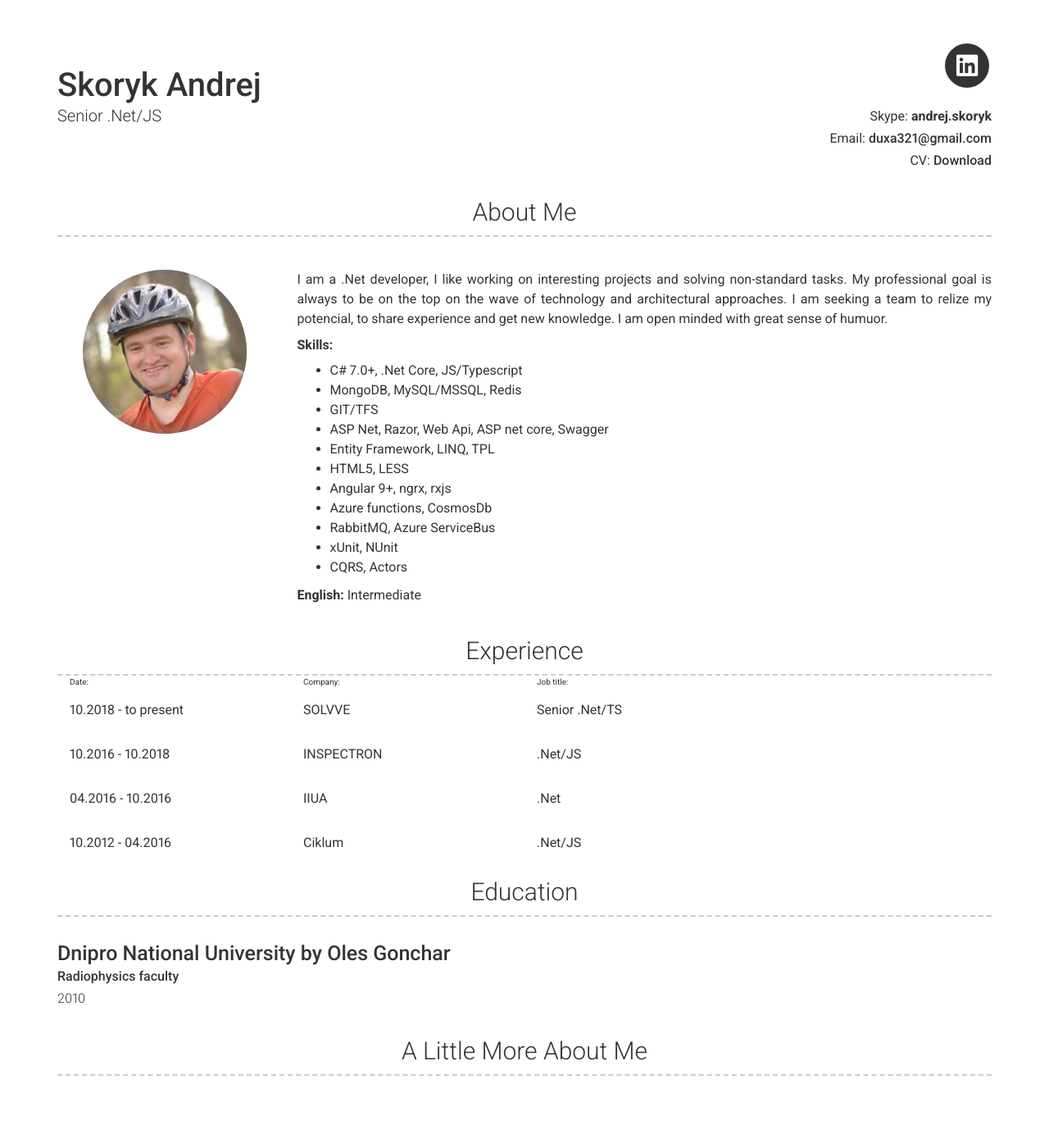
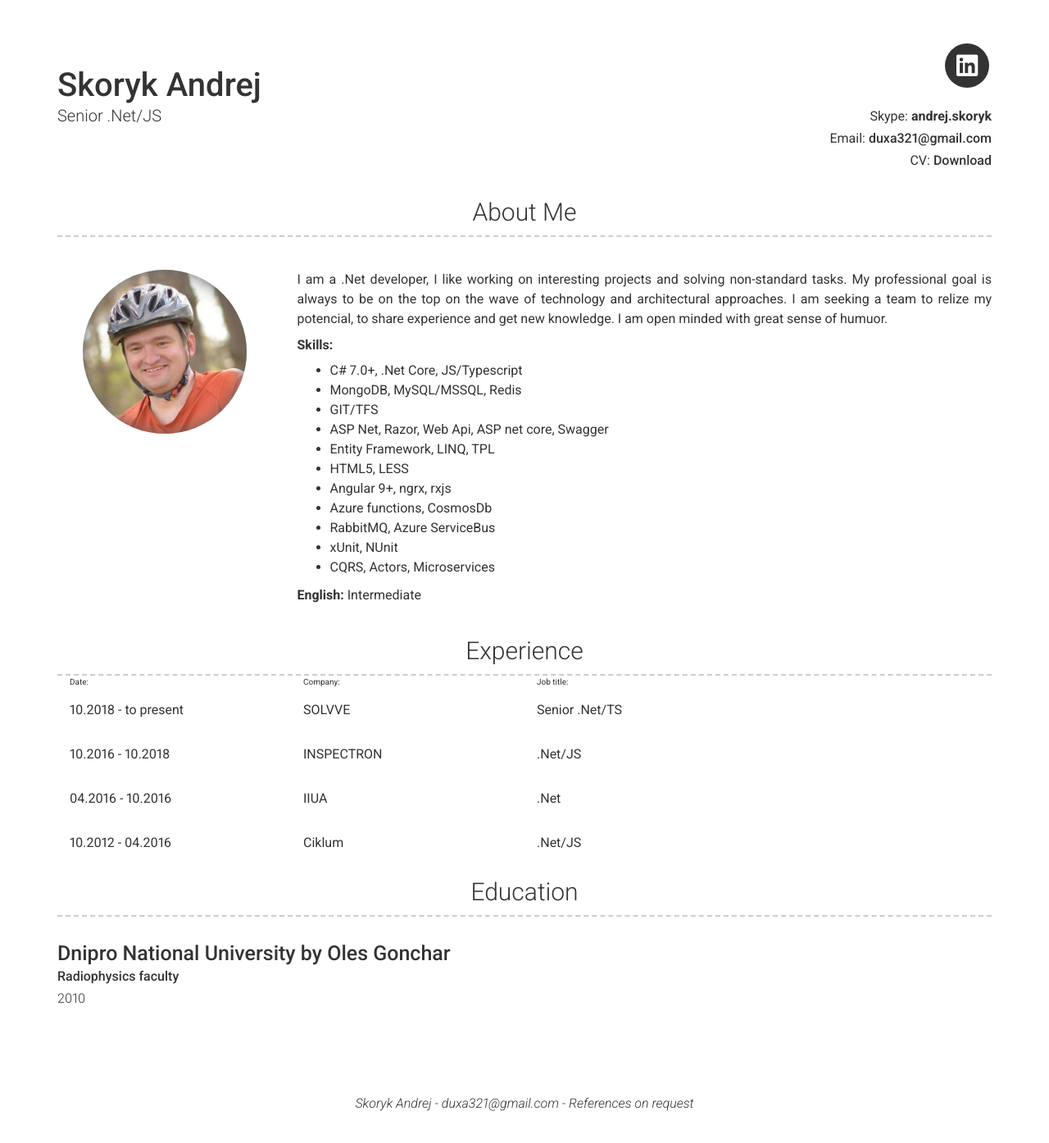
Before and after one commit to duxa/duxa.github.io, a Jekyll site: the page built from index.md, in a window 1280 px wide and 1400 px high. Shown: the top 1394 px of the window at 82% size. Built offline with Jekyll 4.4.1, drawn with Linux system fonts in a browser that asks for light colours; nearby versions of some CDN libraries.

Commit message:
update layout

```diff
--- a/_config.yml
+++ b/_config.yml
@@ -62,7 +62,7 @@ about_content: | # this will include new lines to allow paragraphs
     <li>Azure functions, CosmosDb</li>
     <li>RabbitMQ, Azure ServiceBus</li>
     <li>xUnit, NUnit</li>
-    <li>CQRS, Actors</li>
+    <li>CQRS, Actors, Microservices</li>
  </ul>
 
  <b>English:</b> Intermediate
--- a/_layouts/default.html
+++ b/_layouts/default.html
@@ -24,9 +24,9 @@
         {%- include education.html -%}
       {%- endif -%}
 
-      {%- if site.more_content -%}
+      <!-- {%- if site.more_content -%}
         {%- include more.html -%}
-      {%- endif -%}
+      {%- endif -%} -->
 
     </div>
   </main>
```
